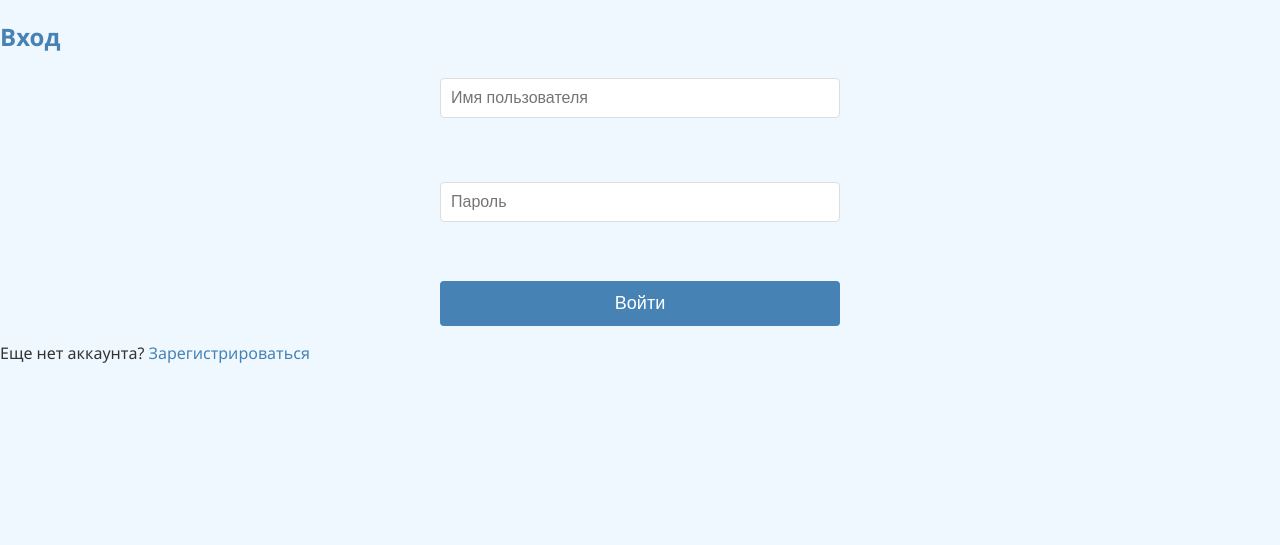
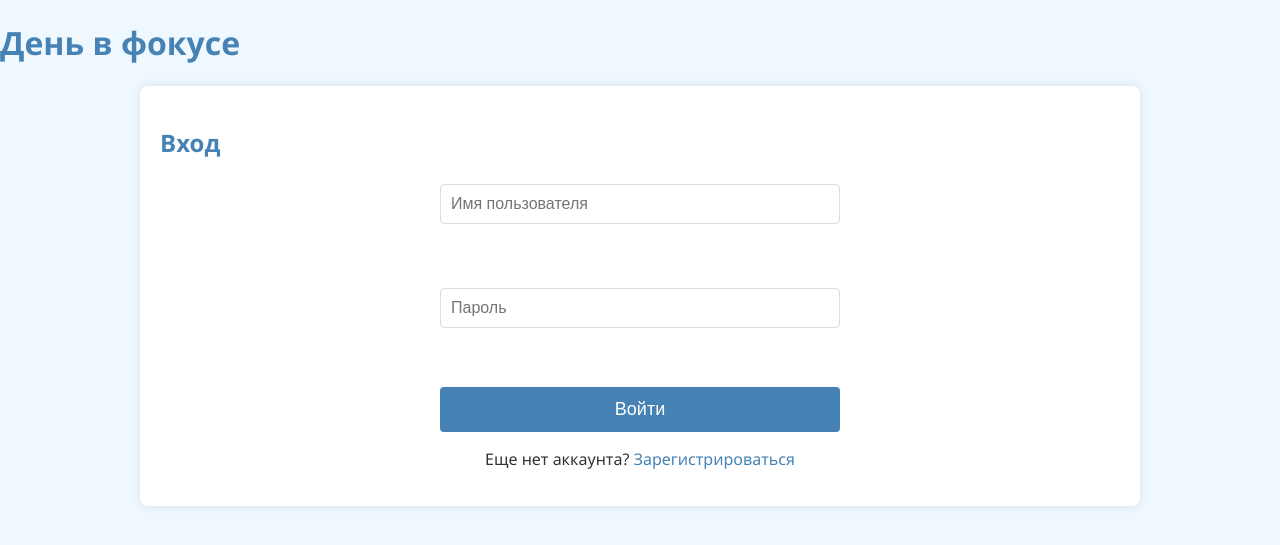
Before and after one commit to Alehandro77/OPD, a Flask app: page /login in a window 1280 px wide. Shown: the top 545 px of the page. Run offline with Flask 3, Linux system fonts and the light colour scheme.

Commit message:
Update login.html

```diff
--- a/projeckt/templates/login.html
+++ b/projeckt/templates/login.html
@@ -7,12 +7,17 @@
     <link rel="stylesheet" href="{{ url_for('static', filename='css/style.css') }}">
 </head>
 <body>
+    <div class="header">
+        <h1>День в фокусе</h1>
+    </div>
+    <div class="container reg-page">
         <h2>Вход</h2>
         <form method="post" action="{{ url_for('login') }}">
             <input type="text" name="username" placeholder="Имя пользователя" required><br><br>
             <input type="password" name="password" placeholder="Пароль" required><br><br>
             <button type="submit">Войти</button>
         </form>
-    <p>Еще нет аккаунта? <a href="{{ url_for('register') }}">Зарегистрироваться</a></p>
+        <p style="text-align:center">Еще нет аккаунта? <a href="{{ url_for('register') }}">Зарегистрироваться</a></p>
+    </div>
 </body>
 </html>
```
Lines whose indentation alone changed are shown as unchanged.
